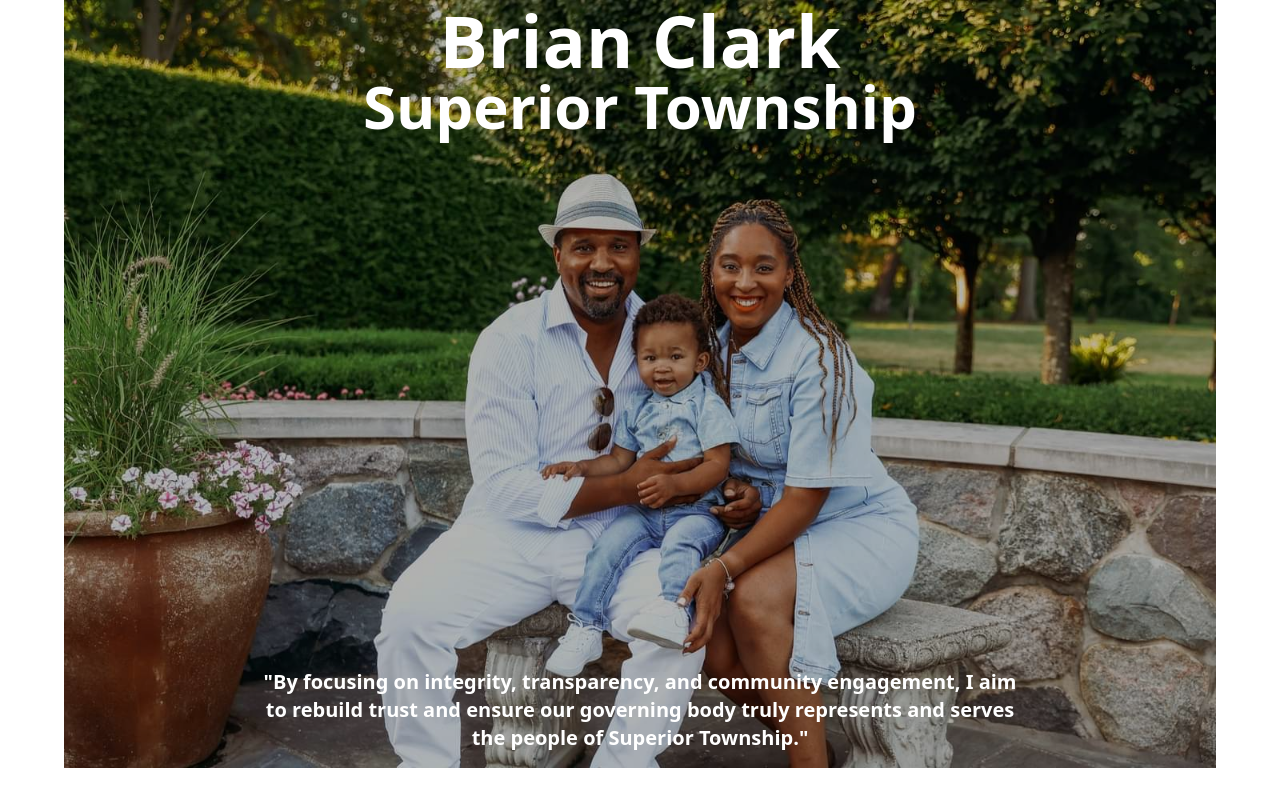
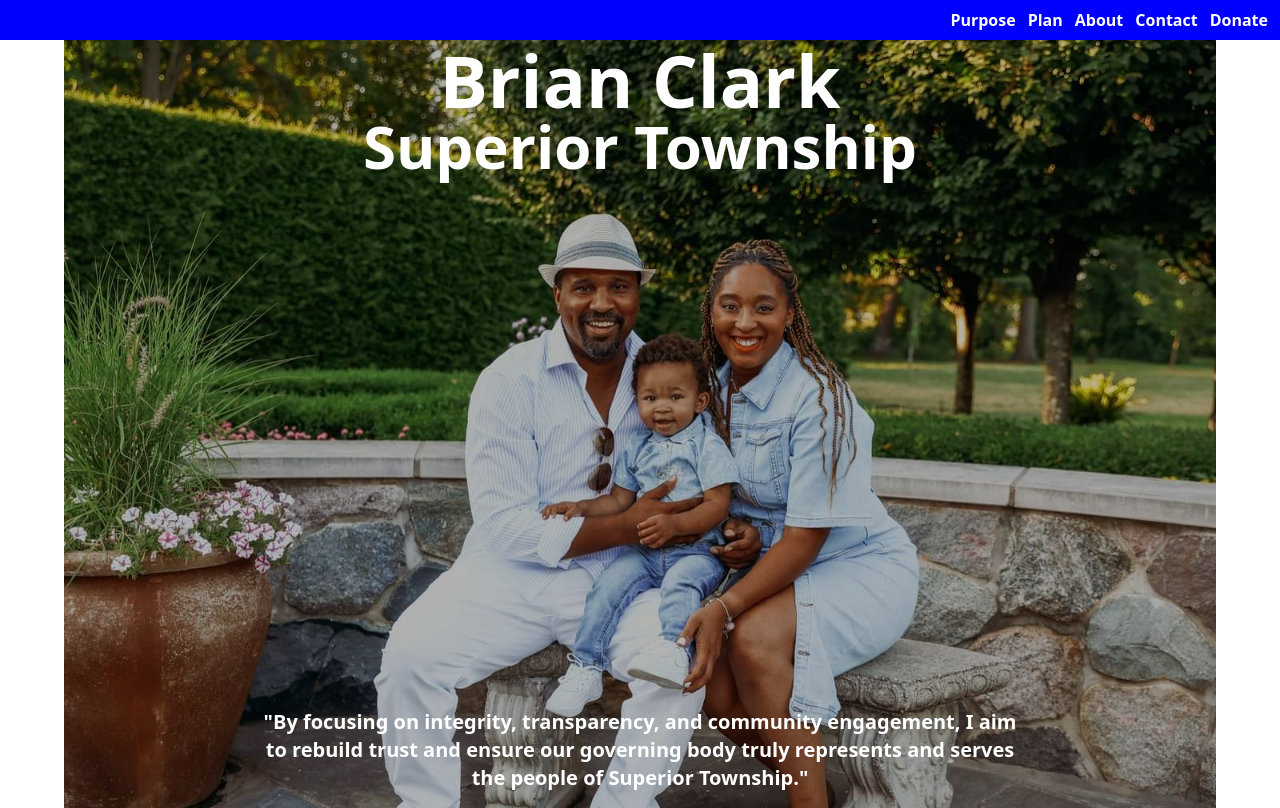
Before and after one commit to dommelay/BrianClark-Politician24, a React (Create React App) app in the folder frontend/: page / in a window 1280 px wide. Built offline with nearby package versions, Linux system fonts and the light colour scheme.

Commit message:
sticky nav bar styled, working on components before implementing autoscroll per client request. SPA

```diff
--- a/frontend/src/App.tsx
+++ b/frontend/src/App.tsx
@@ -1,10 +1,12 @@
 import React from 'react';
 import './App.css';
 import Landing from './components/landing';
+import Navbar from './components/navbar';
 
 function App() {
   return (
     <div className="App">
+      <Navbar/>
       <Landing/>
     </div>
   );
--- /dev/null
+++ b/frontend/src/components/fundraiser.tsx
@@ -0,0 +1,12 @@
+import React from 'react'
+
+const Fundraiser: React.FC = () => {
+
+    return (
+        <div>
+
+        </div>
+    )
+}
+
+export default Fundraiser;
--- /dev/null
+++ b/frontend/src/components/navbar.tsx
@@ -0,0 +1,20 @@
+import React from 'react'
+
+const Navbar: React.FC = () => {
+
+    return (
+
+      <div className='bg-blue h-10 flex items-center sticky top-0 z-50'>
+        <div className='flex flex-row ml-auto'>
+            <h1 className='mr-3 text-white font-semibold'>Purpose</h1>
+            <h1 className='mr-3 text-white font-semibold'>Plan</h1>
+            <h1 className='mr-3 text-white font-semibold'>About</h1>
+            <h1 className='mr-3 text-white font-semibold'>Contact</h1>
+            <h1 className='mr-3 text-white font-semibold'>Donate</h1>
+        </div>
+      </div>
+
+    )
+}
+
+export default Navbar;
--- a/frontend/tailwind.config.js
+++ b/frontend/tailwind.config.js
@@ -4,7 +4,11 @@ module.exports = {
     "./src/**/*.{js,jsx,ts,tsx}",
   ],
   theme: {
-    extend: {},
+    extend: {
+      colors: {
+        blue: '#0000ff',
+      },
+    },
   },
   plugins: [],
 }
```
Also changed, not shown: frontend/src/components/purpose.tsx (added, +11 -0 lines).
